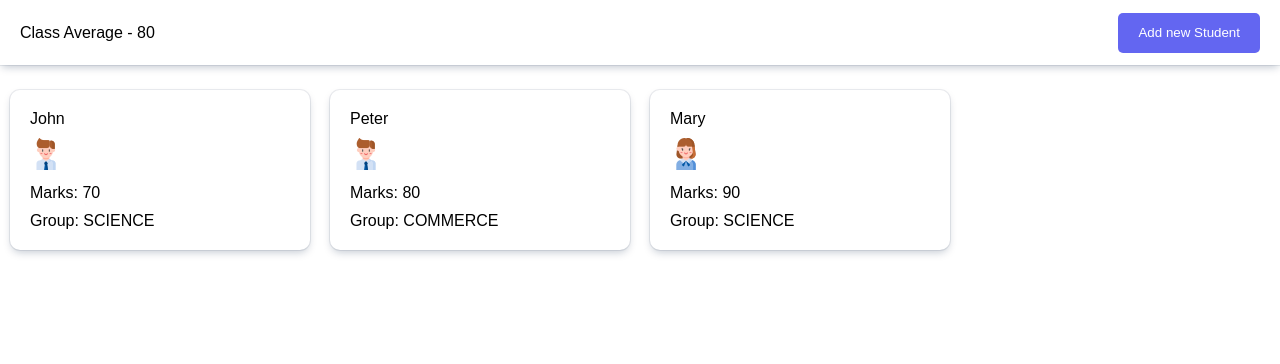
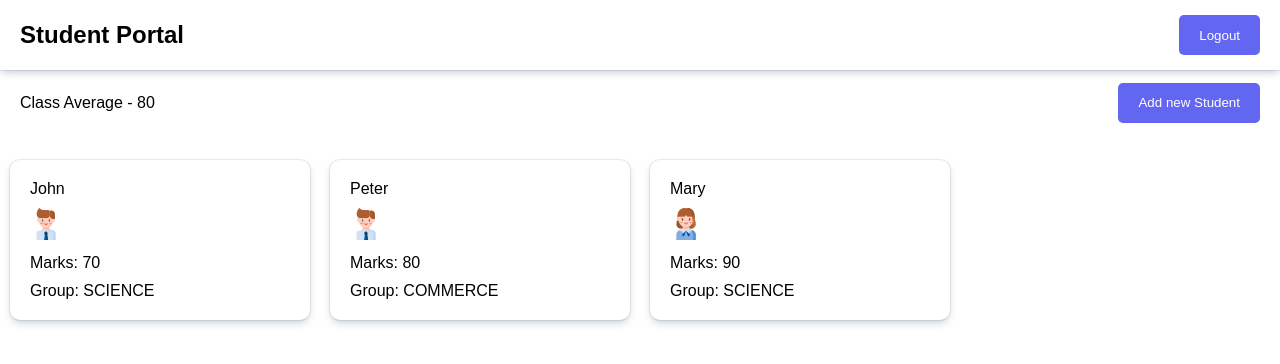
Before and after one commit to AmruthKrishnaG/student-portal, an Angular app: page /students-list in a window 1280 px wide. Shown: the top 364 px of the page. Built offline with nearby package versions, Linux system fonts and the light colour scheme; sample sign-in values are in the browser's storage.

Commit message:
feat: Added layout, logic for guard with localStorage.

```diff
--- a/src/app/app.routes.ts
+++ b/src/app/app.routes.ts
@@ -2,6 +2,7 @@ import { Routes } from '@angular/router';
 import { Login } from './components/login/login';
 import { StudentsList } from './components/students-list/students-list';
 import { authGuard } from './guards/auth-guard';
+import { Layout } from './components/layout/layout';
 
 export const routes: Routes = [
   {
@@ -14,8 +15,14 @@ export const routes: Routes = [
     component: Login,
   },
   {
-    path: 'students-list',
-    component: StudentsList,
-    canActivate: [authGuard],
+    path: '',
+    component: Layout,
+    children: [
+      {
+        path: 'students-list',
+        component: StudentsList,
+        canActivate: [authGuard],
+      },
+    ],
   },
 ];
--- a/src/app/app.ts
+++ b/src/app/app.ts
@@ -1,4 +1,4 @@
-import { Component, signal } from '@angular/core';
+import { Component } from '@angular/core';
 import { RouterOutlet } from '@angular/router';
 
 @Component({
@@ -7,6 +7,4 @@ import { RouterOutlet } from '@angular/router';
   templateUrl: './app.html',
   styleUrl: './app.scss',
 })
-export class App {
-  protected readonly title = signal('student-portal');
-}
+export class App {}
--- /dev/null
+++ b/src/app/components/layout/layout.html
@@ -0,0 +1,7 @@
+<header>
+  <h2>Student Portal</h2>
+  <button (click)="logOut()">Logout</button>
+</header>
+<main>
+  <router-outlet></router-outlet>
+</main>
--- /dev/null
+++ b/src/app/components/layout/layout.scss
@@ -0,0 +1,9 @@
+header {
+  padding: 0 20px;
+  height: 70px;
+  display: flex;
+  align-items: center;
+  justify-content: space-between;
+  box-shadow: rgba(9, 30, 66, 0.25) 0px 4px 8px -2px,
+    rgba(9, 30, 66, 0.08) 0px 0px 0px 1px;
+}
--- /dev/null
+++ b/src/app/components/layout/layout.ts
@@ -0,0 +1,16 @@
+import { Component, inject } from '@angular/core';
+import { Router, RouterOutlet } from '@angular/router';
+
+@Component({
+  selector: 'app-layout',
+  imports: [RouterOutlet],
+  templateUrl: './layout.html',
+  styleUrl: './layout.scss',
+})
+export class Layout {
+  private router = inject(Router);
+
+  logOut() {
+    this.router.navigate(['login']);
+  }
+}
--- a/src/app/components/login/login.ts
+++ b/src/app/components/login/login.ts
@@ -1,6 +1,7 @@
 import { Component, inject } from '@angular/core';
 import { FormsModule } from '@angular/forms';
 import { Router } from '@angular/router';
+import { LoginService } from '../../services/login-service';
 
 @Component({
   selector: 'app-login',
@@ -10,18 +11,18 @@ import { Router } from '@angular/router';
 })
 export class Login {
   private router = inject(Router);
+  private loginService = inject(LoginService);
 
   username: string = '';
   password: string = '';
-  checkDetails() {
-    if (this.username === 'user' && this.password === 'user') {
-      // login success
 
-      // do something for the guard here - before redirection
+  constructor() {
+    localStorage.clear();
+  }
 
+  checkDetails(): void {
+    if (this.loginService.checkDetails(this.username, this.password)) {
       this.router.navigate(['students-list']);
-    } else {
-      alert('Wrong details');
     }
   }
 }
--- a/src/app/components/student-details-capture-reactive/student-details-capture-reactive.html
+++ b/src/app/components/student-details-capture-reactive/student-details-capture-reactive.html
@@ -1,5 +1,5 @@
 <div class="wrapper">
-  <h2>Add New Student</h2>
+  <h3>Add New Student</h3>
   <form>
     <div class="form-group">
       <label for="name">Name</label>
--- a/src/app/components/student-details-capture-template/student-details-capture-template.html
+++ b/src/app/components/student-details-capture-template/student-details-capture-template.html
@@ -1,5 +1,5 @@
 <div class="wrapper">
-  <h2>Add New Student</h2>
+  <h3>Add New Student</h3>
   <form>
     <div class="form-group">
       <label for="name">Name</label>
--- a/src/app/components/students-list/students-list.scss
+++ b/src/app/components/students-list/students-list.scss
@@ -5,8 +5,7 @@
     padding: 0 20px;
     align-items: center;
     justify-content: space-between;
-    box-shadow: rgba(9, 30, 66, 0.25) 0px 4px 8px -2px,
-      rgba(9, 30, 66, 0.08) 0px 0px 0px 1px;
+
     margin-bottom: 15px;
   }
   .list-container {
--- a/src/app/guards/auth-guard.ts
+++ b/src/app/guards/auth-guard.ts
@@ -1,5 +1,9 @@
 import { CanActivateFn } from '@angular/router';
 
 export const authGuard: CanActivateFn = (route, state) => {
-  return true;
+  const isLoggedIn = localStorage.getItem('loggedIn');
+  if (isLoggedIn === 'true') {
+    return true;
+  }
+  return false;
 };
--- /dev/null
+++ b/src/app/services/login-service.ts
@@ -0,0 +1,15 @@
+import { Injectable } from '@angular/core';
+
+@Injectable({
+  providedIn: 'root',
+})
+export class LoginService {
+  checkDetails(username: string, password: string): boolean {
+    if (username === 'user' && password === 'user') {
+      localStorage.setItem('loggedIn', 'true');
+      return true;
+    }
+    alert('Wrong details');
+    return false;
+  }
+}
```
Also changed, not shown: 2 other files (tests, documents, lock files or other folders).
